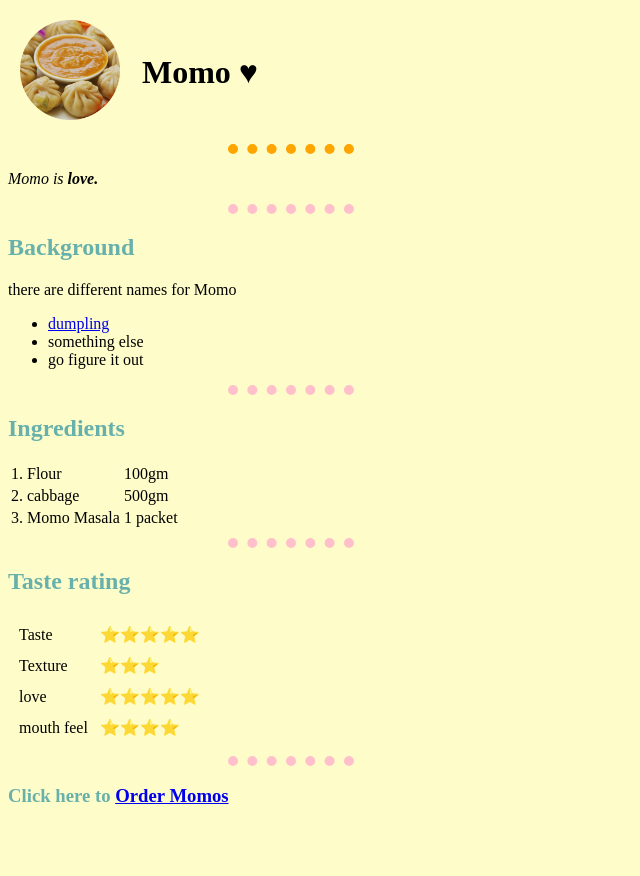
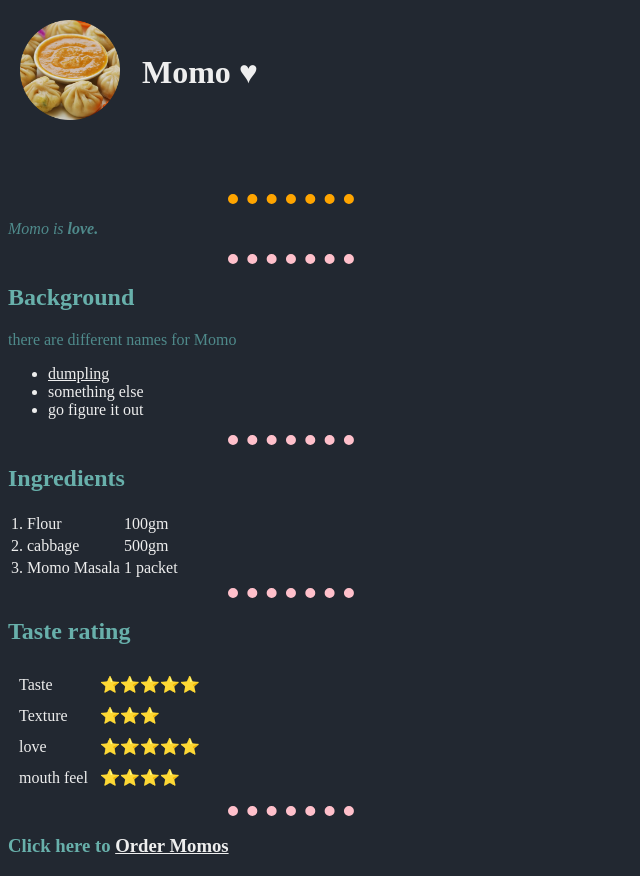
Before and after one commit to Cloakmancer/Momo, a plain HTML site: page index.html in a window 1280 px wide. Shown: the whole page, without its empty margins (0-640 px from the left). Before the commit the page ends 826 px from the top, so only its background shows below. Drawn offline with Linux system fonts and the light colour scheme.

Commit message:
Update styles.css

```diff
--- a/CSS/styles.css
+++ b/CSS/styles.css
@@ -1,6 +1,6 @@
 
   body {
-    background-color: #fefdca;
+    background-color: #222831;
   }
 
   hr {
@@ -11,8 +11,34 @@
     width: 10%;
     text-align: left;
     margin-left:220px;
+
   }
 
 h2,h3{
 color:#68b0ab;
 }
+
+p{
+  color: #4f8a8b;
+}
+
+ul,td,form{
+  color: #eeeeee;
+}
+
+
+a:link{
+  color: #eeeeee;
+}
+
+a:hover{
+  color: #f2a365;
+}
+
+a:visited{
+  color: #3282b8;
+}
+
+.img-table{
+  padding-bottom:  50px;
+}
```
